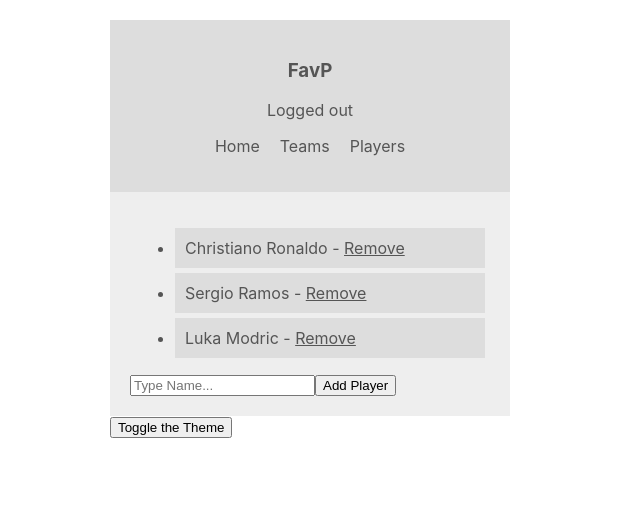
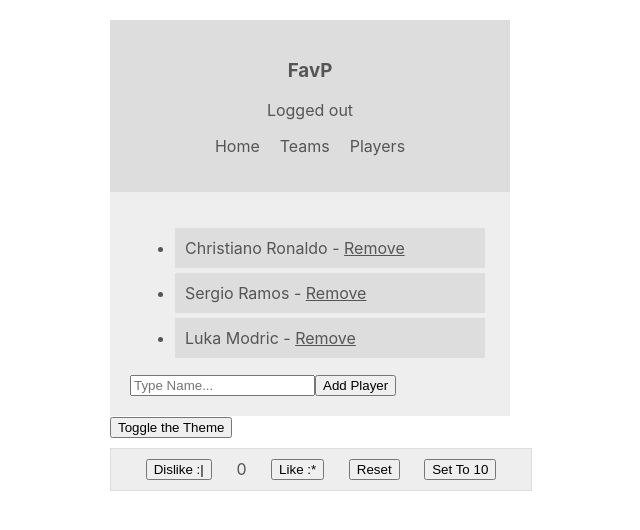
Before and after one commit to hosseinAMD/context-playground, a React (Create React App) app: page / in a window 1280 px wide. Shown: the top 530 px of the page, without its empty margins (330-970 px from the left). Built offline with nearby package versions, Linux system fonts and the light colour scheme.

Commit message:
rate context added and implemented by reducer and actions

```diff
--- a/src/App.js
+++ b/src/App.js
@@ -5,6 +5,8 @@ import ThemeContextProvider from "./contexts/ThemeContext";
 import ThemeToggle from "./components/ThemeToggle";
 import AuthContextProvider from "./contexts/AuthContext";
 import PlayerContextProvider from "./contexts/PlayerContext";
+import RateContextProvider from "./contexts/RateContext";
+import RateControl from "./components/RateControl";
 
 function App() {
   return (
@@ -16,6 +18,9 @@ function App() {
             <PlayersList />
           </PlayerContextProvider>
           <ThemeToggle />
+          <RateContextProvider>
+            <RateControl />
+          </RateContextProvider>
         </AuthContextProvider>
       </ThemeContextProvider>
     </div>
--- /dev/null
+++ b/src/actions/rateActions.js
@@ -0,0 +1,16 @@
+export const likeApp = () => ({
+  type: "LIKE_APP",
+});
+
+export const dislikeApp = () => ({
+  type: "DISLIKE_APP",
+});
+
+export const resetRates = () => ({
+  type: "RESET_RATE",
+});
+
+export const setRates = (count) => ({
+  type: "SET_RATE",
+  count,
+});
--- /dev/null
+++ b/src/components/RateControl.js
@@ -0,0 +1,29 @@
+import React, { useContext } from "react";
+import { RateContext } from "../contexts/RateContext";
+import { ThemeContext } from "../contexts/ThemeContext";
+import {
+  likeApp,
+  dislikeApp,
+  resetRates,
+  setRates,
+} from "../actions/rateActions";
+
+const RateControl = () => {
+  const { likes, dispatch } = useContext(RateContext);
+  const { isLightTheme, light, dark } = useContext(ThemeContext);
+  const theme = isLightTheme ? light : dark;
+  return (
+    <div
+      className="rate-control-wrapper"
+      style={{ borderColor: theme.ui, background: theme.bg, color: theme.text }}
+    >
+      <button onClick={() => dispatch(dislikeApp())}>Dislike :|</button>
+      <span>{likes}</span>
+      <button onClick={() => dispatch(likeApp())}>Like :*</button>
+      <button onClick={() => dispatch(resetRates())}>Reset</button>
+      <button onClick={() => dispatch(setRates(10))}>Set To 10</button>
+    </div>
+  );
+};
+
+export default RateControl;
--- /dev/null
+++ b/src/contexts/RateContext.js
@@ -0,0 +1,15 @@
+import React, { createContext, useReducer } from "react";
+import { rateReducer } from "../reducers/rateReducer";
+
+export const RateContext = createContext();
+
+const RateContextProvider = (props) => {
+  const [likes, dispatch] = useReducer(rateReducer, 0);
+  return (
+    <RateContext.Provider value={{ likes, dispatch }}>
+      {props.children}
+    </RateContext.Provider>
+  );
+};
+
+export default RateContextProvider;
--- a/src/index.css
+++ b/src/index.css
@@ -34,3 +34,13 @@ nav ul {
   padding: 10px;
   margin: 5px;
 }
+
+.rate-control-wrapper {
+  width: 100%;
+  display: flex;
+  flex-flow: wrap;
+  justify-content: space-evenly;
+  margin: 10px 0;
+  padding: 10px;
+  border: 1px solid;
+}
--- /dev/null
+++ b/src/reducers/rateReducer.js
@@ -0,0 +1,14 @@
+export const rateReducer = (state, action) => {
+  switch (action.type) {
+    case "LIKE_APP":
+      return state + 1;
+    case "DISLIKE_APP":
+      return state - 1;
+    case "RESET_RATE":
+      return 0;
+    case "SET_RATE":
+      return action.count;
+    default:
+      return state;
+  }
+};
```
Also changed, not shown: 1 other file (tests, documents, lock files or other folders).
